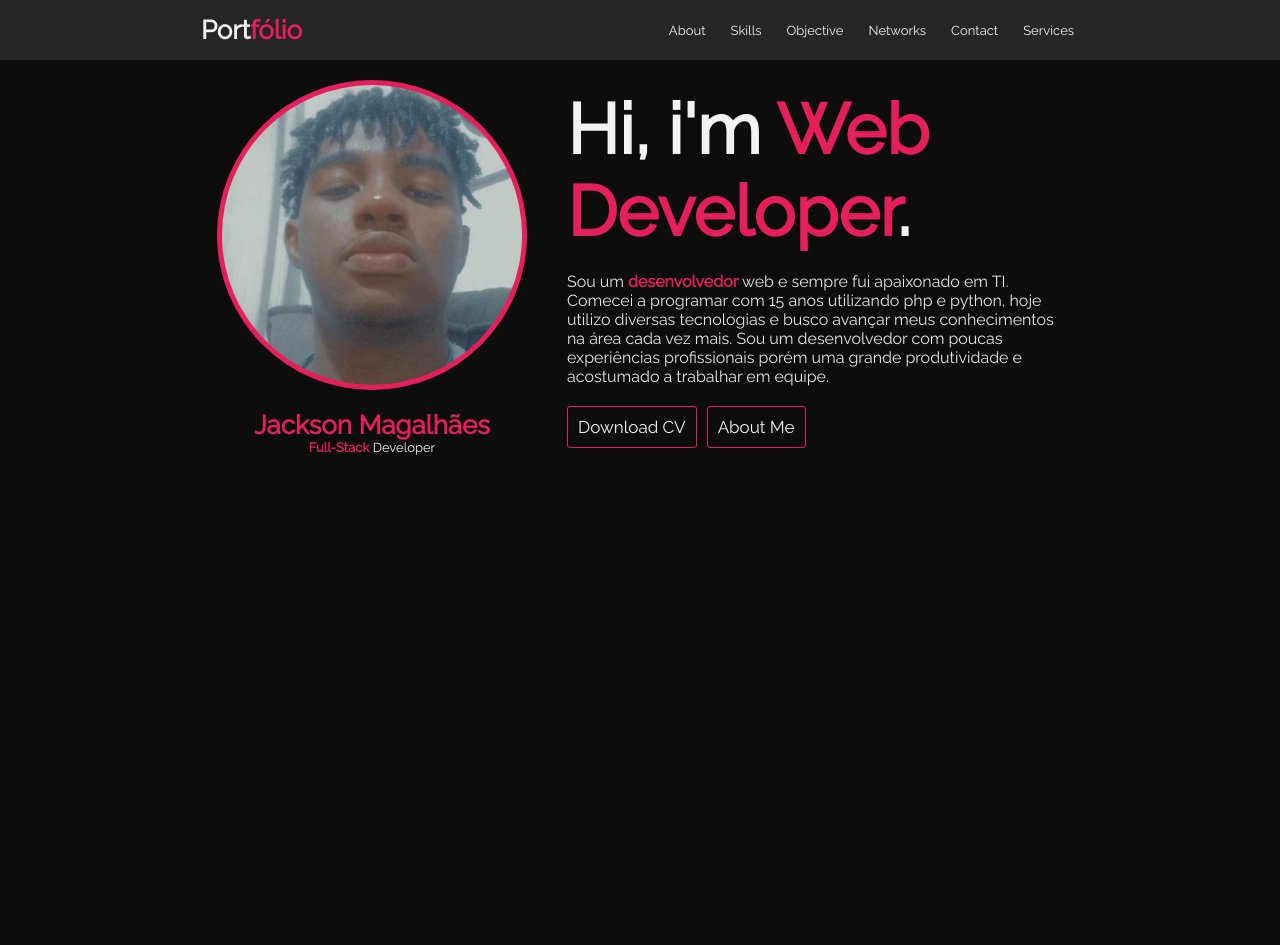
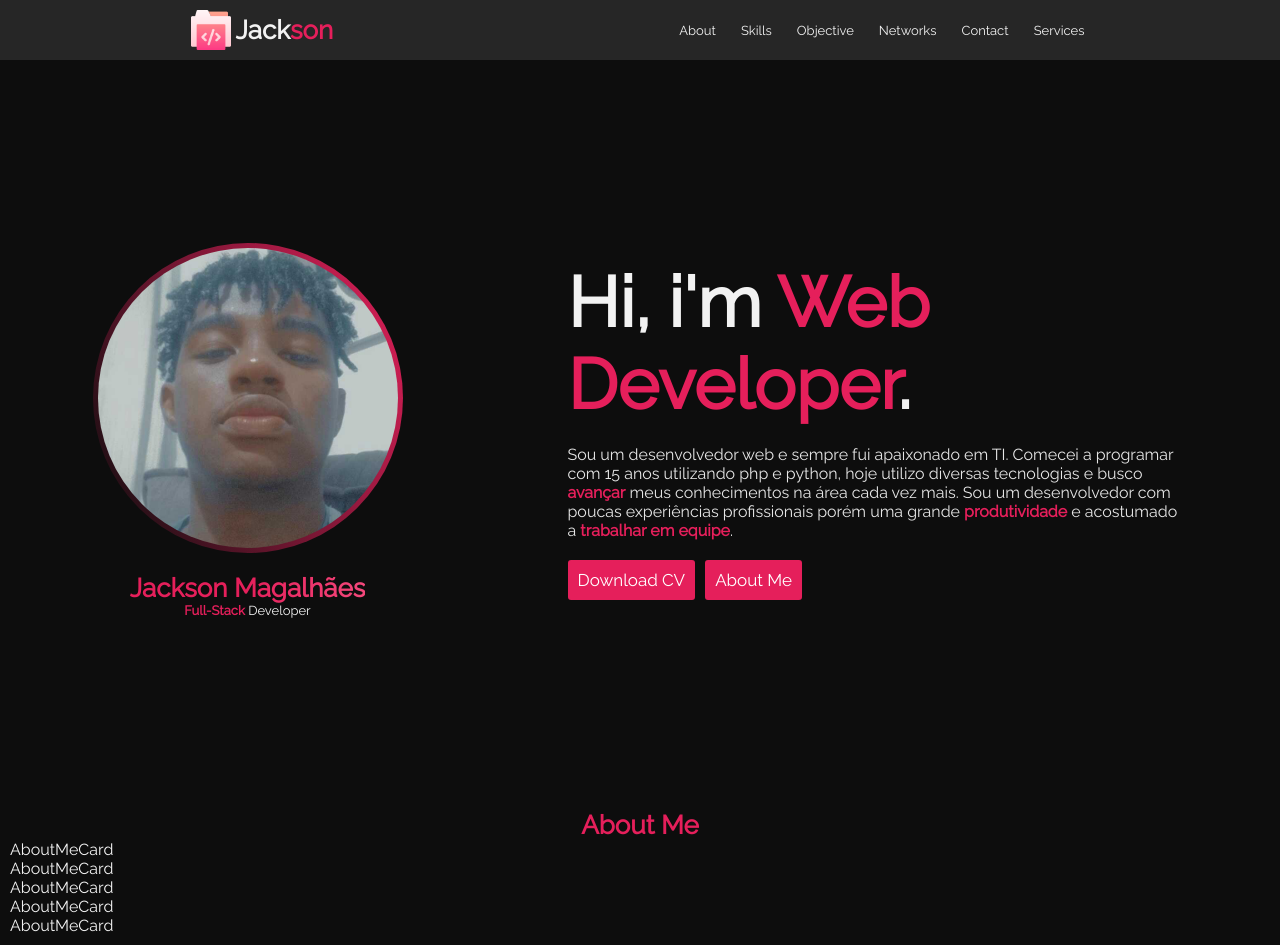
Before and after one commit to Jackson-SM/Portfolio, a React (Vite) app: page / in a window 1280 px wide. Before the commit the page ends 800 px from the top, so only its background shows below. Built offline with nearby package versions, Linux system fonts and the light colour scheme.

Commit message:
feat: Section hero

```diff
--- a/index.html
+++ b/index.html
@@ -1,13 +1,16 @@
 <!DOCTYPE html>
 <html lang="en">
+
 <head>
   <meta charset="UTF-8" />
-    <link rel="icon" type="image/svg+xml" href="/vite.svg" />
+  <link rel="icon" type="image/svg+xml" href="/src/assets/site_logo.png" />
   <meta name="viewport" content="width=device-width, initial-scale=1.0" />
   <title>Vite + React + TS</title>
 </head>
+
 <body>
   <div id="root"></div>
   <script type="module" src="/src/main.tsx"></script>
 </body>
+
 </html>
--- a/src/components/Button/styles.ts
+++ b/src/components/Button/styles.ts
@@ -1,6 +1,6 @@
 import { styled } from '../../config/stitches.config';
 
-const ButtonCSS = {
+export const StyledButton = styled('button', {
   textDecoration: 'none',
   color: 'white',
   border: 'none',
@@ -25,10 +25,6 @@ const ButtonCSS = {
   '& svg': {
     width: '18px',
     height: '18px',
-  },
-
-  defaultVariants: {
-    outlined: 'default',
   },
 
   '&[disabled]': {
@@ -129,6 +125,4 @@ const ButtonCSS = {
       },
     },
   },
-};
-
-export const StyledButton = styled('button', ButtonCSS);
+});
--- a/src/components/Navbar/index.tsx
+++ b/src/components/Navbar/index.tsx
@@ -1,9 +1,11 @@
 import { HamburgerMenuIcon } from '@radix-ui/react-icons';
 import React, { useState } from 'react';
 
+import logo from '../../assets/development_2.png';
+import { Box } from '../Box';
 import { TextColor } from '../TextColor';
 import { LinksNavbar } from './components/LinksNavbar';
-import { ButtonOpenOrClosedNavbar, StyledNavbar } from './styles';
+import { ButtonOpenOrClosedNavbar, StyledLogoImage, StyledNavbar } from './styles';
 
 export function Navbar() {
   const [minimizedNavbar, setMinimizedNavbar] = useState<boolean>(false);
@@ -13,9 +15,12 @@ export function Navbar() {
   };
   return (
     <StyledNavbar>
-      <TextColor>
-        Port<strong>fólio</strong>
-      </TextColor>
+      <Box css={{ alignItems: 'center', gap: 5 }}>
+        <StyledLogoImage src={logo} />
+        <TextColor>
+          Jack<strong>son</strong>
+        </TextColor>
+      </Box>
       <LinksNavbar OpenMinimizedNavbar={minimizedNavbar} toggleMinimizedNavbar={toggleMinimizedNavbar} />
       <ButtonOpenOrClosedNavbar onClick={toggleMinimizedNavbar}>
         <HamburgerMenuIcon />
--- a/src/components/Navbar/styles.ts
+++ b/src/components/Navbar/styles.ts
@@ -24,6 +24,11 @@ export const ButtonOpenOrClosedNavbar = styled('button', {
     width: 22,
     height: 22,
   },
+});
+
+export const StyledLogoImage = styled('img', {
+  width: 40,
+  height: 40,
 });
 
 export const StyledNavbar = styled('nav', {
--- a/src/config/stitches.config.ts
+++ b/src/config/stitches.config.ts
@@ -4,7 +4,7 @@ export const { styled, globalCss, keyframes, theme, createTheme } = createStitch
   theme: {
     colors: {
       primary: 'hsl(342, 79%, 51%)',
-      primaryLight: 'hsl(342, 79%, 51%)',
+      primaryLight: 'hsl(342, 89%, 62%)',
 
       secundary: 'hsl(87, 82%, 60%)',
       secundaryLight: 'hsl(87, 90%, 70%)',
@@ -34,7 +34,7 @@ export const { styled, globalCss, keyframes, theme, createTheme } = createStitch
   },
   utils: {
     linearGradient: (value: string) => ({
-      background: `linear-gradient(${value})`,
+      backgroundImage: `linear-gradient(${value})`,
     }),
   },
   media: {
--- /dev/null
+++ b/src/pages/Home/components/SectionAboutMe/AboutMeCard/index.tsx
@@ -0,0 +1,5 @@
+import React from 'react';
+
+export function AboutMeCard() {
+  return <div>AboutMeCard</div>;
+}
--- /dev/null
+++ b/src/pages/Home/components/SectionAboutMe/index.tsx
@@ -0,0 +1,24 @@
+import React from 'react';
+
+import { TextColor } from '../../../../components/TextColor';
+import { AboutMeCard } from './AboutMeCard';
+import { ContainerSectionAboutMe, ContainerSkillsIndividualCards, TopSectionAboutMe } from './styles';
+
+export function SectionAboutMe() {
+  return (
+    <ContainerSectionAboutMe>
+      <TopSectionAboutMe>
+        <TextColor>
+          <strong>About Me</strong>
+        </TextColor>
+      </TopSectionAboutMe>
+      <ContainerSkillsIndividualCards>
+        <AboutMeCard />
+        <AboutMeCard />
+        <AboutMeCard />
+        <AboutMeCard />
+        <AboutMeCard />
+      </ContainerSkillsIndividualCards>
+    </ContainerSectionAboutMe>
+  );
+}
--- /dev/null
+++ b/src/pages/Home/components/SectionAboutMe/styles.ts
@@ -0,0 +1,15 @@
+import { styled } from '../../../../config/stitches.config';
+
+export const ContainerSectionAboutMe = styled('div', {
+  padding: 10,
+});
+
+export const TopSectionAboutMe = styled('div', {
+  display: 'flex',
+  alignItems: 'center',
+  justifyContent: 'center',
+});
+
+export const ContainerSkillsIndividualCards = styled('div', {
+  gridTemplateColumns: 'repeat(auto-fill, minmax(200px, 1fr))',
+});
--- a/src/pages/Home/components/SectionHero/index.tsx
+++ b/src/pages/Home/components/SectionHero/index.tsx
@@ -1,4 +1,3 @@
-import { DiscordLogoIcon, LinkedInLogoIcon, GitHubLogoIcon } from '@radix-ui/react-icons';
 import React from 'react';
 
 import photo from '../../../../assets/photo.jpeg';
@@ -15,16 +14,16 @@ export function SectionHero() {
           Hi, i'm <strong>Web Developer</strong>.
         </TextColor>
         <TextColor size="small" as="span" css={{ color: '$textDark' }}>
-          Sou um <strong>desenvolvedor</strong> web e sempre fui apaixonado em TI. Comecei a programar com 15 anos
-          utilizando php e python, hoje utilizo diversas tecnologias e busco avançar meus conhecimentos na área cada vez
-          mais. Sou um desenvolvedor com poucas experiências profissionais porém uma grande produtividade e acostumado a
-          trabalhar em equipe.
+          Sou um desenvolvedor web e sempre fui apaixonado em TI. Comecei a programar com 15 anos utilizando php e
+          python, hoje utilizo diversas tecnologias e busco <strong>avançar</strong> meus conhecimentos na área cada vez
+          mais. Sou um desenvolvedor com poucas experiências profissionais porém uma grande{' '}
+          <strong>produtividade</strong> e acostumado a <strong>trabalhar em equipe</strong>.
         </TextColor>
-        <Box css={{ gap: 10 }}>
-          <Button outlined="primary" rounded css={{ width: 'max-content' }}>
+        <Box css={{ gap: 10, '@large': { justifyContent: 'center' } }}>
+          <Button color="primary" rounded css={{ width: 'max-content' }}>
             Download CV
           </Button>
-          <Button outlined="primary" rounded css={{ width: 'max-content' }}>
+          <Button color="primary" rounded css={{ width: 'max-content' }}>
             About Me
           </Button>
         </Box>
@@ -32,11 +31,19 @@ export function SectionHero() {
 
       <ContainerInfo>
         <ContainerPersonInfo>
-          <Box css={{ padding: 5, background: '$primaryLight', borderRadius: '100%' }}>
+          <Box css={{ padding: 5, borderRadius: '100%', linearGradient: '245deg,$primary,transparent' }}>
             <StyledPhoto src={photo} />
           </Box>
-          <TextColor size="medium" css={{ marginTop: '20px' }}>
-            <strong>Jackson Magalhães</strong>
+          <TextColor
+            size="medium"
+            css={{
+              marginTop: '20px',
+              WebkitBackgroundClip: 'text',
+              WebkitTextFillColor: 'transparent',
+              linearGradient: 'to right,$primary 50%,$primaryLight',
+            }}
+          >
+            Jackson Magalhães
           </TextColor>
           <TextColor size="small_low" as="span">
             <strong>Full-Stack</strong> Developer
--- a/src/pages/Home/components/SectionHero/styles.ts
+++ b/src/pages/Home/components/SectionHero/styles.ts
@@ -5,13 +5,16 @@ export const ContainerHero = styled('div', {
 
   display: 'flex',
   alignItems: 'center',
-  justifyContent: 'center',
+  justifyContent: 'space-around',
   flexDirection: 'row-reverse',
-  gap: 40,
+  gap: 20,
+
+  height: 'calc(100vh - 60px)',
 
   '@large': {
     flexDirection: 'column-reverse',
     gap: 50,
+    height: 'auto',
   },
 });
 
@@ -27,7 +30,7 @@ export const ContainerApresentation = styled('div', {
   justifyContent: 'center',
   flexDirection: 'column',
 
-  maxWidth: '40%',
+  flexBasis: '50%',
 
   gap: 20,
 
--- a/src/pages/Home/index.tsx
+++ b/src/pages/Home/index.tsx
@@ -2,6 +2,7 @@ import React from 'react';
 
 import { Navbar } from '../../components/Navbar';
 import { Main } from './components/Main';
+import { SectionAboutMe } from './components/SectionAboutMe';
 import { SectionHero } from './components/SectionHero';
 
 export function Home() {
@@ -10,6 +11,7 @@ export function Home() {
       <Navbar />
       <Main>
         <SectionHero />
+        <SectionAboutMe />
       </Main>
     </>
   );
```
Also changed, not shown: src/assets/site_logo.png (added). Lines whose indentation alone changed are shown as unchanged.
